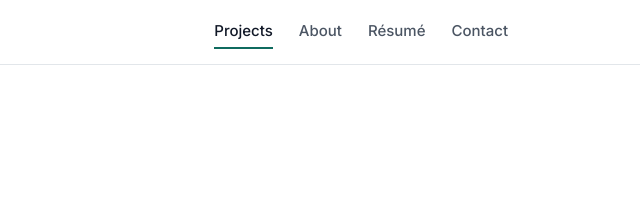
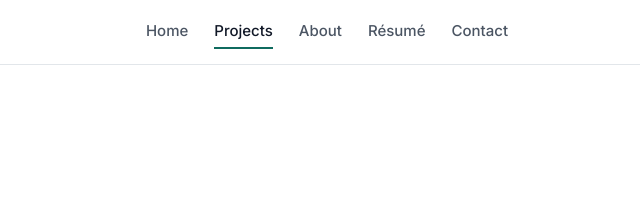
Before and after one commit to calonuoha/CalOnuoha.github.io, a plain HTML site: page projects.html in a window 1280 px wide. Shown: the top 208 px of the page, 640-1280 px from the left. Drawn offline with Linux system fonts and the light colour scheme.

Commit message:
Update header navigation links in projects.html

```diff
--- a/projects.html
+++ b/projects.html
@@ -1,5 +1,5 @@
 <!DOCTYPE html><html lang="en"><head><meta charset="utf-8"><meta name="viewport" content="width=device-width, initial-scale=1"><link rel="preconnect" href="https://fonts.googleapis.com"><link rel="preconnect" href="https://fonts.gstatic.com" crossorigin><link href="https://fonts.googleapis.com/css2?family=Inter:wght@400;500;600&family=Source+Serif+4:opsz,wght@8..60,500;8..60,600&display=swap" rel="stylesheet"><link rel="stylesheet" href="style.css"><title>Projects | Caleb Onuoha</title></head><body>
-<header><div class="wrap"><a class="name" href="index.html">Caleb Onuoha</a><nav aria-label="Primary"><a href="projects.html" aria-current="page">Projects</a><a href="about.html">About</a><a href="resume.html">Résumé</a><a href="about.html#contact">Contact</a></nav></div></header>
+<header><div class="wrap"><a class="name" href="index.html">Caleb Onuoha</a><nav aria-label="Primary"><a href="index.html">Home</a><a href="projects.html" aria-current="page">Projects</a><a href="about.html">About</a><a href="resume.html">Résumé</a><a href="about.html#contact">Contact</a></nav></div></header>
 <main>
 <div class="wrap page-head"><h1>Projects</h1><p class="lede">PCB design, embedded systems, and digital design work.</p></div>
 <div class="wrap" style="padding-bottom:64px">
```
